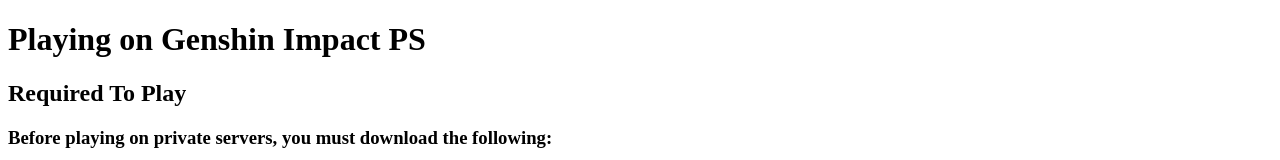
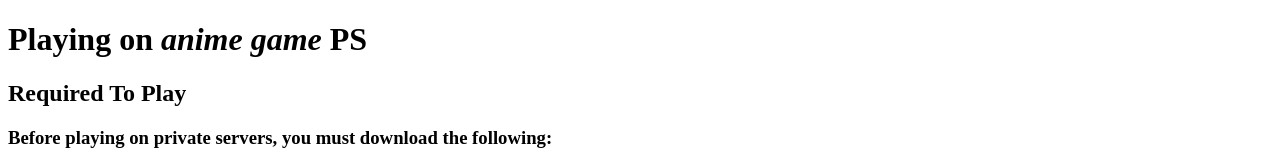
Before and after one commit to sobrooms/ps-docs, a Next.js app: page /GenshinImpact in a window 1280 px wide. Shown: the top 160 px of the page. Built offline with nearby package versions, Linux system fonts and the light colour scheme.

Commit message:
avoid dmca³

```diff
--- a/pages/GenshinImpact/index.mdx
+++ b/pages/GenshinImpact/index.mdx
@@ -1,7 +1,7 @@
 import Bleed from 'nextra-theme-docs/bleed'
 import Callout from 'nextra-theme-docs/callout'
 
-# Playing on Genshin Impact PS
+# Playing on *anime game* PS
 ## Required To Play
 ### Before playing on private servers, you must download the following:
 <Callout emoji="💡">
```
